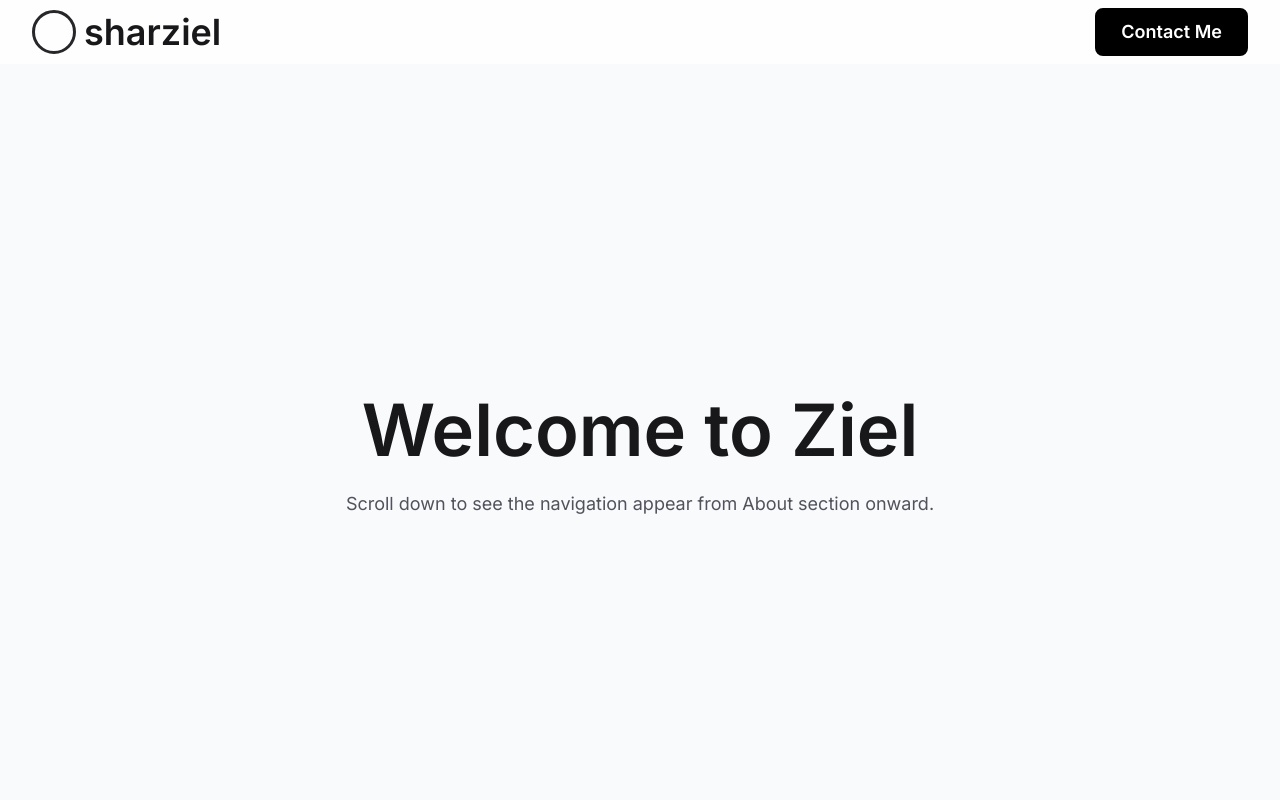
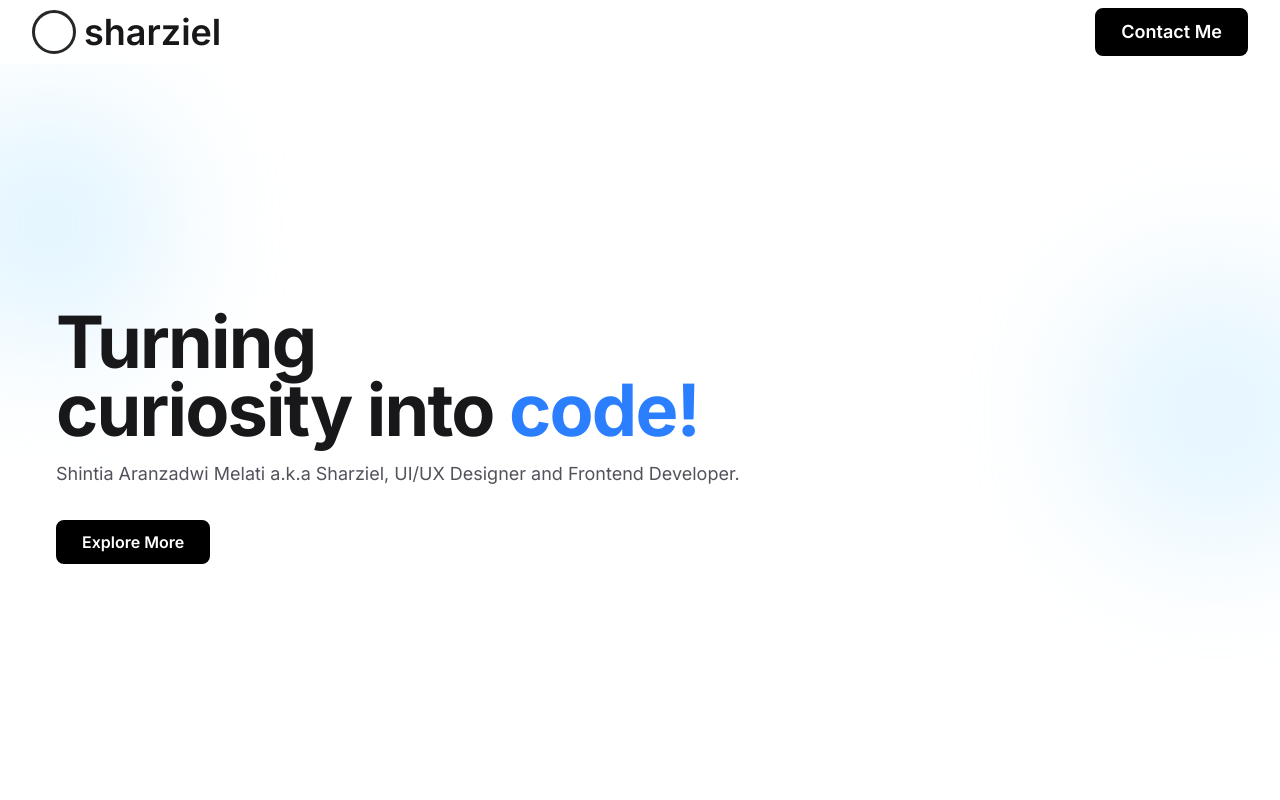
Before and after one commit to shintiaadwim/ziel-personal-portofolio, a Next.js app: page / in a window 1280 px wide. Shown: the top 800 px of the page. Built offline with nearby package versions, Linux system fonts and the light colour scheme.

Commit message:
refactor: Code in Navbar

```diff
--- a/app/page.tsx
+++ b/app/page.tsx
@@ -2,6 +2,7 @@
 
 import { useEffect, useState } from "react";
 import Navbar from "../components/layout/Navbar";
+import Hero from "../components/sections/Hero";
 
 export default function Home() {
   const [showNavbar, setShowNavbar] = useState(false);
@@ -44,20 +45,7 @@ export default function Home() {
       </div>
 
       <main>
-        <section className="relative flex min-h-screen items-center justify-center bg-slate-50 px-6">
-          <div className="absolute inset-x-0 top-0">
-            <Navbar hideMenu onContactClick={scrollToContact} brandName="sharziel" />
-          </div>
-
-          <div className="max-w-3xl pt-24 text-center md:pt-28">
-            <h1 className="text-5xl font-semibold text-zinc-900 md:text-7xl">
-              Welcome to Ziel
-            </h1>
-            <p className="mt-6 text-lg text-zinc-600">
-              Scroll down to see the navigation appear from About section onward.
-            </p>
-          </div>
-        </section>
+        <Hero onContactClick={scrollToContact} />
 
         <section id="about" className="scroll-mt-28 bg-white px-6 py-28">
           <div className="mx-auto max-w-5xl">
--- /dev/null
+++ b/components/sections/Hero.tsx
@@ -0,0 +1,49 @@
+import Navbar from "../layout/Navbar";
+
+type HeroProps = {
+    onContactClick: () => void;
+};
+
+export default function Hero({ onContactClick }: HeroProps) {
+    const scrollToAbout = () => {
+        const aboutSection = document.getElementById("about");
+        if (!aboutSection) return;
+
+        aboutSection.scrollIntoView({ behavior: "smooth", block: "start" });
+    };
+
+    return (
+        // <section className="relative flex min-h-screen items-center justify-start overflow-hidden bg-linear-to-br from-white to-gray-100 px-6">
+        <section className="relative flex min-h-screen items-center justify-start overflow-hidden bg-white px-6">
+            <div className="pointer-events-none absolute inset-0 z-0">
+                <div className="absolute -left-20 top-24 h-64 w-64 rounded-full bg-sky-200/40 blur-3xl" />
+                <div className="absolute -right-20 top-1/3 h-72 w-72 rounded-full bg-sky-200/35 blur-3xl" />
+            </div>
+
+            <div className="absolute inset-x-0 top-0 z-20">
+                <Navbar hideMenu onContactClick={onContactClick} brandName="sharziel" />
+            </div>
+
+            <div className="relative z-10 mx-auto w-full max-w-7xl px-4 pt-24 md:px-8 md:pt-28">
+                <div className="-mt-6 max-w-3xl text-left md:-mt-10">
+                    <h1 className="text-5xl font-bold leading-[0.95] tracking-tight text-zinc-900 sm:text-6xl md:text-7xl">
+                        <span className="block">Turning</span>
+                        <span className="block whitespace-nowrap">
+                            curiosity into <span className="text-blue-500">code!</span>
+                        </span>
+                    </h1>
+                    <p className="mt-4 text-lg text-zinc-600">
+                        Shintia Aranzadwi Melati a.k.a Sharziel, UI/UX Designer and Frontend Developer.
+                    </p>
+                    <button
+                        type="button"
+                        onClick={scrollToAbout}
+                        className="mt-8 cursor-pointer rounded-lg border-2 border-black bg-black px-6 py-2 text-base font-semibold text-white transition-all hover:bg-transparent hover:text-black"
+                    >
+                        Explore More
+                    </button>
+                </div>
+            </div>
+        </section>
+    );
+}
```
